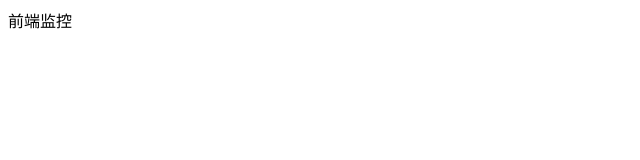
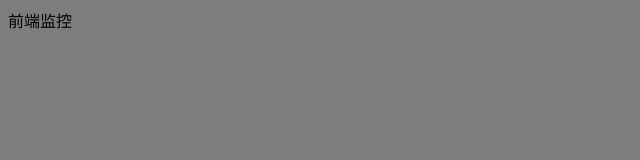
Before and after one commit to linmingdao/fe-monitor, a website built with webpack: page public/index.html in a window 1280 px wide. Shown: the whole page, without its empty margins (0-640 px from the left). Built offline with nearby package versions, Linux system fonts and the light colour scheme.

Commit message:
搭建开发环境

```diff
--- a/public/index.html
+++ b/public/index.html
@@ -5,7 +5,7 @@
     <meta name="viewport" content="width=device-width, initial-scale=1" />
     <title>前端监控</title>
   </head>
-  <body>
+  <body style="background-color: rgb(125, 125, 125)">
     <div>前端监控</div>
   </body>
 </html>
--- a/src/index.js
+++ b/src/index.js
@@ -1 +1,2 @@
 console.log("hello");
+console.log("hello jj");
```
Also changed, not shown: README.md.
